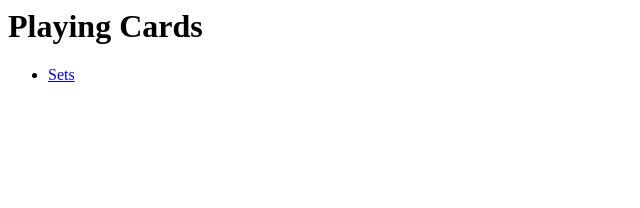
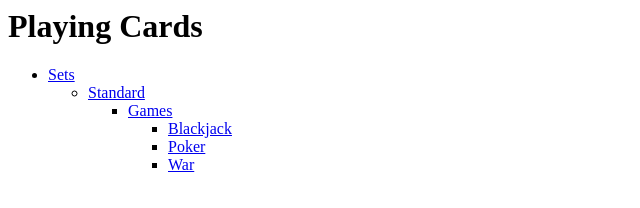
Before and after one commit to hynding/playing-cards, a website: page index.html in a window 1280 px wide. Shown: the whole page, without its empty margins (0-640 px from the left). Drawn offline with Linux system fonts and the light colour scheme.

Commit message:
main view menu

```diff
--- a/index.html
+++ b/index.html
@@ -8,6 +8,27 @@
         <ul>
           <li>
             <a href="./sets/index.html">Sets</a>
+            <ul>
+              <li>
+                <a href="./sets/standard/index.html">Standard</a>
+                <ul>
+                  <li>
+                    <a href="./sets/standard/games/index.html">Games</a>
+                    <ul>
+                      <li>
+                        <a href="./sets/standard/games/blackjack/index.html">Blackjack</a>
+                      </li>
+                      <li>
+                        <a href="./sets/standard/games/poker/index.html">Poker</a>
+                      </li>
+                      <li>
+                        <a href="./sets/standard/games/war/index.html">War</a>
+                      </li>
+                    </ul>
+                  </li>
+                </ul>
+              </li>
+            </ul>
           </li>
         </ul>
     </main>
```
